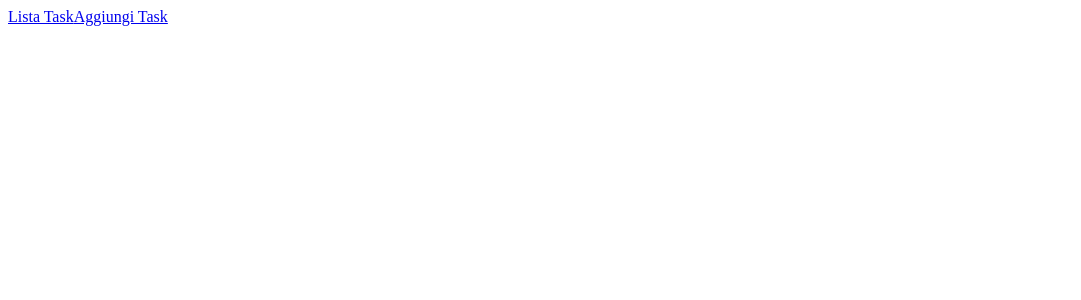
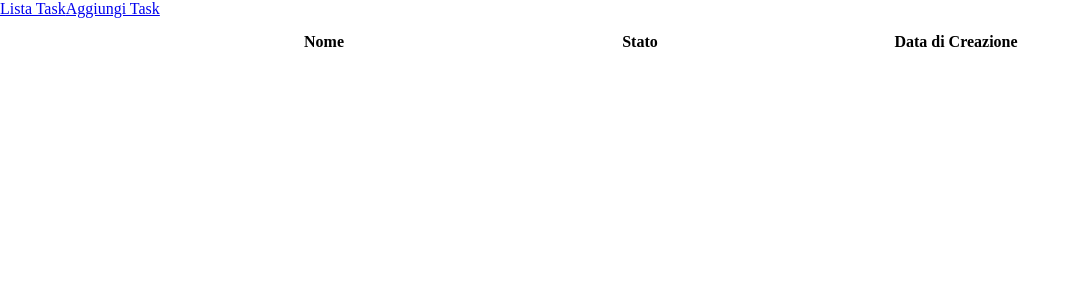
Before and after one commit to mendozagianfranco/ex-react-task-manager, a React (Vite) app: page / in a window 1280 px wide. Shown: the top 300 px of the page, without its empty margins (0-1081 px from the left). Built offline with nearby package versions, Linux system fonts and the light colour scheme; no server answers.

Commit message:
feat: complete milestone 3

```diff
--- /dev/null
+++ b/src/components/TaskRow.jsx
@@ -0,0 +1,15 @@
+import { memo } from 'react';
+
+export default memo(function TaskRow({ data }) {
+    const { title, status, createdAt } = data;
+
+    return (
+        <>
+            <tr className='task-row'>
+                <td>{title}</td>
+                <td className={`${status === 'To do' ? 'to-do' : status === 'Doing' ? 'doing' : 'done'}`}>{status}</td>
+                <td>{createdAt}</td>
+            </tr>
+        </>
+    );
+});
--- a/src/index.css
+++ b/src/index.css
@@ -0,0 +1,39 @@
+* {
+    margin: 0;
+    padding: 0;
+    box-sizing: border-box;
+}
+
+.task-table {
+    display: flex;
+    flex-direction: column;
+    align-items: center;
+}
+
+.task-header,
+.task-row {
+    display: flex;
+    justify-content: flex-start;
+    gap: 16px;
+}
+
+.task-header {
+    margin: 15px 0;
+}
+
+.task-header>*,
+.task-row>* {
+    width: 300px;
+}
+
+.to-do {
+    color: red;
+}
+
+.doing {
+    color: rgb(216, 216, 0);
+}
+
+.done {
+    color: green;
+}
--- a/src/pages/TaskList.jsx
+++ b/src/pages/TaskList.jsx
@@ -1,5 +1,21 @@
+import TaskRow from '../components/TaskRow';
+import { useTask } from '../contexts/GlobalContext';
+
 export default function TaskList() {
+
+    const { tasks } = useTask();
     return (
-        <></>
+        <table className='task-table'>
+            <thead>
+                <tr className='task-header'>
+                    <th>Nome</th>
+                    <th>Stato</th>
+                    <th>Data di Creazione</th>
+                </tr>
+            </thead>
+            <tbody>
+                {tasks.map(task => (< TaskRow key={task.id} data={task} />))}
+            </tbody>
+        </table>
     );
 }
```
